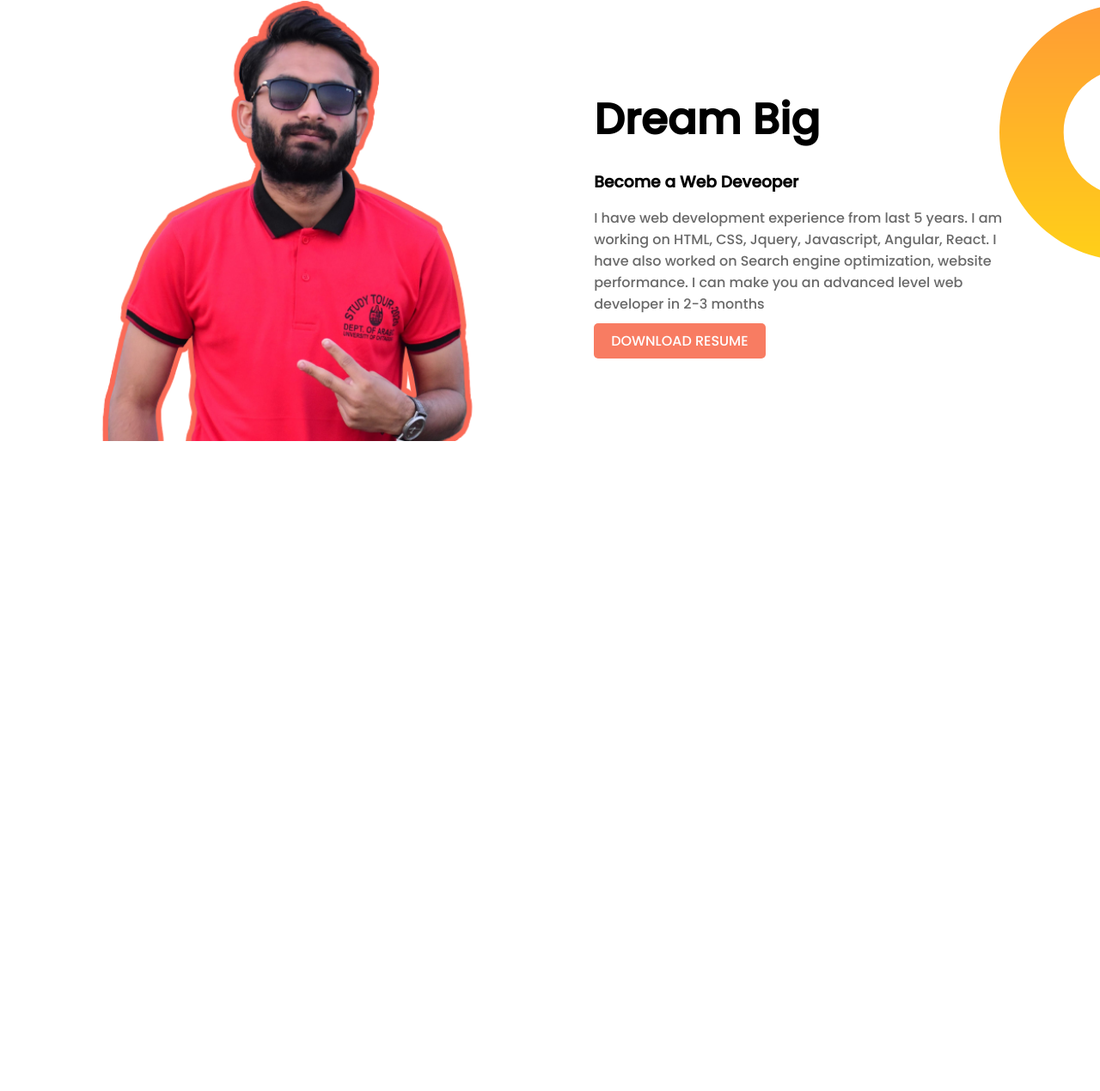
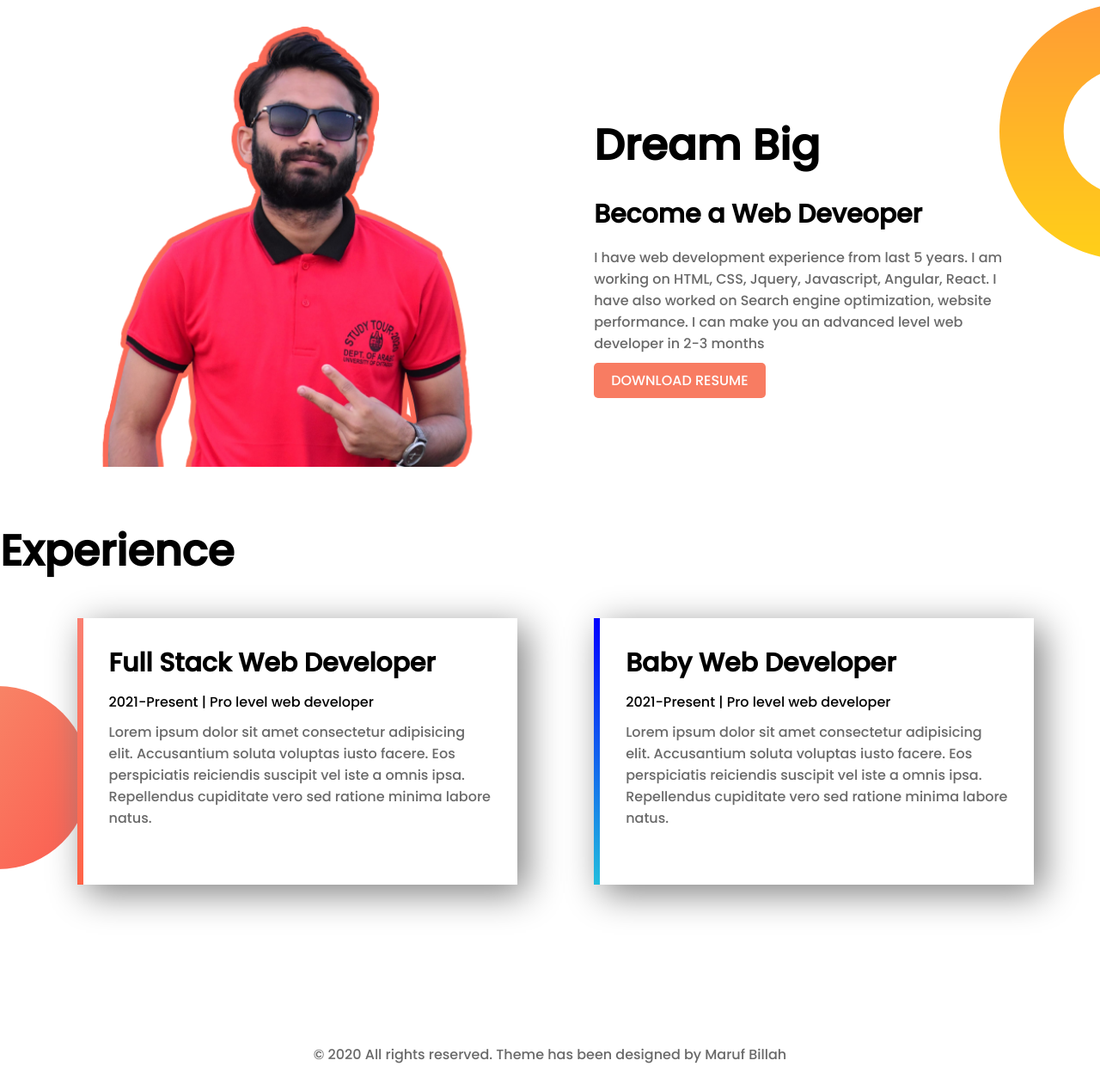
Before and after one commit to marufpbt/web-portfolio, a plain HTML site: page index.html in a window 1280 px wide. Shown: the part 596-1865 px from the top of the page at 86% size. Before the commit the page ends 1116 px from the top, so only its background shows below. Drawn offline with Linux system fonts and the light colour scheme.

Commit message:
added full portfolio website

```diff
--- a/index.html
+++ b/index.html
@@ -10,8 +10,8 @@
 	<section id="hero-section">
 		<div class="half-width left-area">
 			<h1>Welcome To</h1>
-			<h2><span class="color-highlight"> Maruf's</span> Website</h2>
-			<h3>World-class professional web developer</h3>
+			<h2><span class="orange-highlight"> Maruf's</span> Website</h2>
+			<h4>World-class professional web developer</h4>
 			<p>I have web development experience from last 5 years. I am working on HTML, CSS, Jquery, Javascript, Angular, React. I have also worked on Search engine optimization, website performance. I can make you an advanced level web developer in 2-3 months</p>
 			<a href="https://facebook.com/marufpbt" target="_blank" class="btn">hire me</a>
 		</div>
@@ -30,5 +30,34 @@
 			<a href="https://facebook.com/marufpbt" target="_blank" class="btn">Download Resume</a>
 		</div>
 	</section>
+	<section id="experience-area">
+		<h2 style="margin-bottom: 20px;">Experience</h2>
+		<div class="half-width">
+			<div class="box-wrap-left">
+				<h3>Full Stack Web Developer</h3>
+			<span>
+				2021-Present | Pro level web developer
+			</span>
+			<p>
+				Lorem ipsum dolor sit amet consectetur adipisicing elit. Accusantium soluta voluptas iusto facere. Eos perspiciatis reiciendis suscipit vel iste a omnis ipsa. Repellendus cupiditate vero sed ratione minima labore natus.
+			</p>
+			</div>
+		</div>
+		<div class="half-width">
+			<div class="box-wrap-right">
+				<h3>Baby Web Developer</h3>
+			<span>
+				2021-Present | Pro level web developer
+			</span>
+			<p>
+				Lorem ipsum dolor sit amet consectetur adipisicing elit. Accusantium soluta voluptas iusto facere. Eos perspiciatis reiciendis suscipit vel iste a omnis ipsa. Repellendus cupiditate vero sed ratione minima labore natus.
+			</p>
+			</div>
+		</div>
+	</section>
+	<footer>
+		<span>
+			© 2020 All rights reserved. Theme has been designed by Maruf Billah</span>
+	</footer>
 </body>
 </html>
--- a/style.css
+++ b/style.css
@@ -9,12 +9,22 @@ body{
 h1, h2 {
 	font-size: 50px;
 }
+h3 {
+    font-size: 30px;
+}
+h4 {
+    font-size: 25px;
+}
 p{
 	color: dimgray;
 	margin-top: 10px;
 }
+span{
+	margin-top: 10px;
+	display: inline-block;
+}
 section{
-	height: 500px;
+	height: 600px;
 }
 .btn{
 	text-transform: uppercase;
@@ -45,7 +55,7 @@ img {
 #hero-section .img-ctrl{
 	width: 80%!important;
 }
-span.color-highlight{
+span.orange-highlight{
 	color: orange;
 }
 
@@ -54,7 +64,7 @@ span.color-highlight{
 }
 #dream-area{
 	background: url("images/dream-bg.png") no-repeat;
-	background-position: right;
+	background-position: right top;
 }
 #dream-area .text-ctrl {
     margin-top: 10%;
@@ -65,3 +75,37 @@ span.color-highlight{
 #dream-area .text-ctrl p {
     margin-top: 15px;
 }
+#experience-area{
+	background: url("images/exp-bg.png") no-repeat;
+	background-position: left center;
+
+}
+#experience-area .box-wrap-left {
+	border-left: 7px solid;
+	border-image: linear-gradient(180deg, salmon, tomato);
+	border-image-slice: 1;
+    padding-left: 15px;
+    margin-top: 20px;
+    padding: 30px;
+	box-shadow: 10px 10px 40px grey;
+	height: 250px;
+	background-color: #fff;
+}
+#experience-area .box-wrap-right {
+	border-left: 7px solid;
+	border-image: linear-gradient(180deg, blue, #23BEDD);
+	border-image-slice: 1;
+    padding-left: 15px;
+    margin-top: 20px;
+    padding: 30px;
+	box-shadow: 10px 10px 40px grey;
+	height: 250px;
+}
+footer{
+	text-align: center;
+	padding-bottom: 30px;
+}
+footer span{
+	color: dimgray;
+	text-align:center
+}
```
